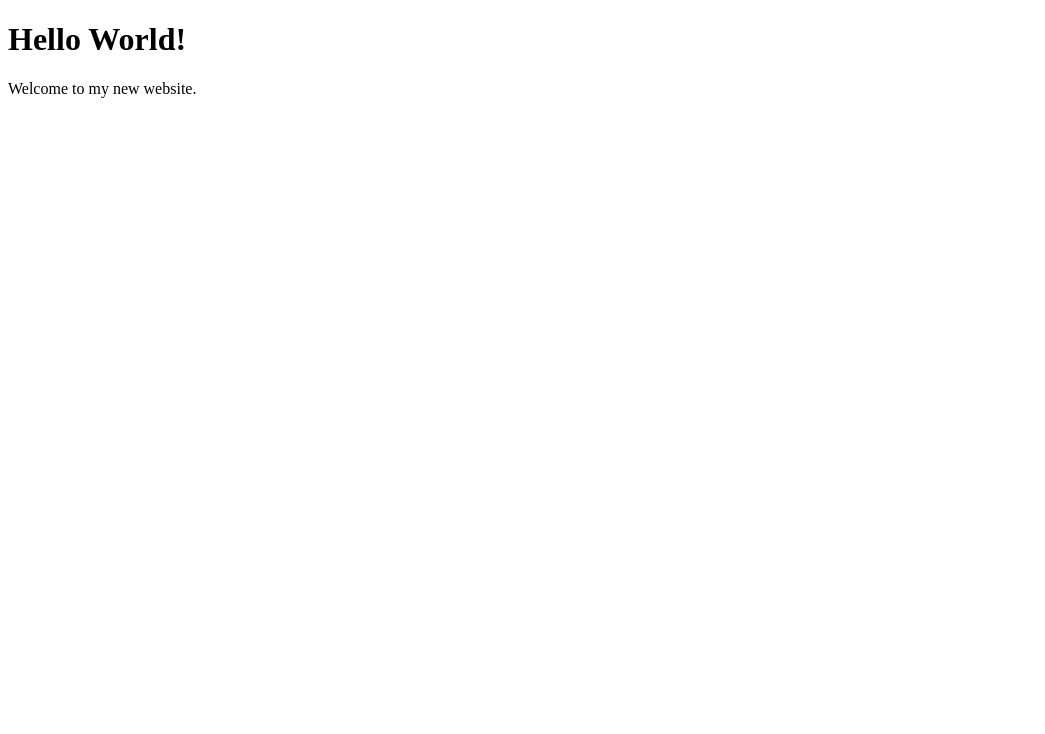
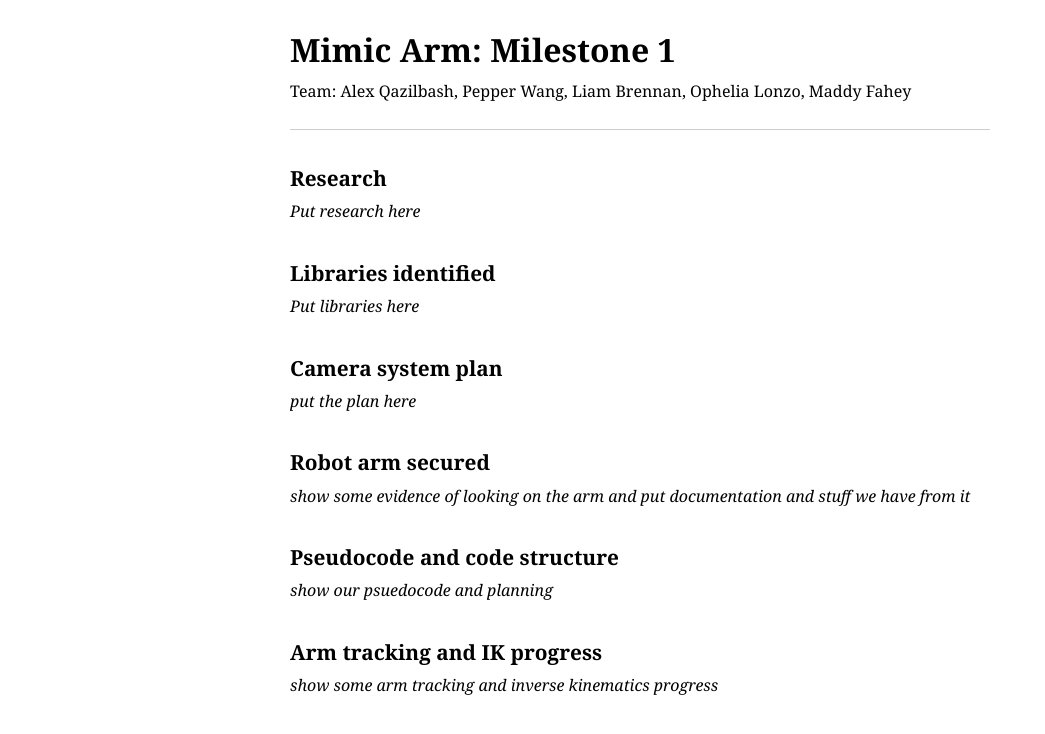
Before and after one commit to Aqazilbash/mimic-arm, a plain HTML site: page index.html in a window 1280 px wide. Shown: the whole page, without its empty margins (0-1045 px from the left). Drawn offline with Linux system fonts and the light colour scheme.

Commit message:
adding website

```diff
--- a/index.html
+++ b/index.html
@@ -1,10 +1,51 @@
 <!DOCTYPE html>
-<html>
+<html lang="en">
 <head>
-  <title>My GitHub Website</title>
+<meta charset="utf-8">
+<title>Mimic Arm: Milestone 1</title>
+<meta name="viewport" content="width=device-width, initial-scale=1, viewport-fit=cover">
+<style>
+:root{--bg:#ffffff;--text:#000000;--line:#cccccc;--link:#1a55c8;box-sizing:border-box;padding-top:env(safe-area-inset-top,0px);padding-bottom:env(safe-area-inset-bottom,0px)}
+@media (prefers-color-scheme:dark){:root:not([data-theme="light"]){--bg:#181818;--text:#eeeeee;--line:#444444;--link:#7fa6ff}}
+:root[data-theme="dark"]{--bg:#181818;--text:#eeeeee;--line:#444444;--link:#7fa6ff}
+body{background:var(--bg);color:var(--text);font-family:Georgia,"Times New Roman",serif;line-height:1.6;max-width:700px;margin:0 auto;padding:24px 16px 60px}
+h1{font-size:2rem;margin:0 0 4px}
+h2{font-size:1.3rem;margin:32px 0 2px}
+p{margin:4px 0 8px}
+.goal{font-style:italic}
+textarea{width:100%;min-height:120px;font:inherit;color:var(--text);background:var(--bg);border:1px solid var(--line);padding:8px;box-sizing:border-box}
+textarea:focus-visible{outline:2px solid var(--link)}
+hr{border:0;border-top:1px solid var(--line);margin:24px 0}
+</style>
 </head>
 <body>
-  <h1>Hello World!</h1>
-  <p>Welcome to my new website.</p>
+<h1>Mimic Arm: Milestone 1</h1>
+<p>Team: Alex Qazilbash, Pepper Wang, Liam Brennan, Ophelia Lonzo, Maddy Fahey</p>
+<hr>
+
+<h2>Research</h2>
+<p class="goal">Put research here</p>
+
+<h2>Libraries identified</h2>
+<p class="goal">Put libraries here</p>
+
+<h2>Camera system plan</h2>
+<p class="goal">put the plan here</p>
+
+<h2>Robot arm secured</h2>
+<p class="goal">show some evidence of looking on the arm and put documentation and stuff we have from it</p>
+
+<h2>Pseudocode and code structure</h2>
+<p class="goal">show our psuedocode and planning</p>
+
+<h2>Arm tracking and IK progress</h2>
+<p class="goal">show some arm tracking and inverse kinematics progress</p>
+
+<script>
+document.querySelectorAll("textarea").forEach(function(t){
+  try{t.value=localStorage.getItem("m1-"+t.id)||""}catch(e){}
+  t.addEventListener("input",function(){try{localStorage.setItem("m1-"+t.id,t.value)}catch(e){}});
+});
+</script>
 </body>
 </html>
```
